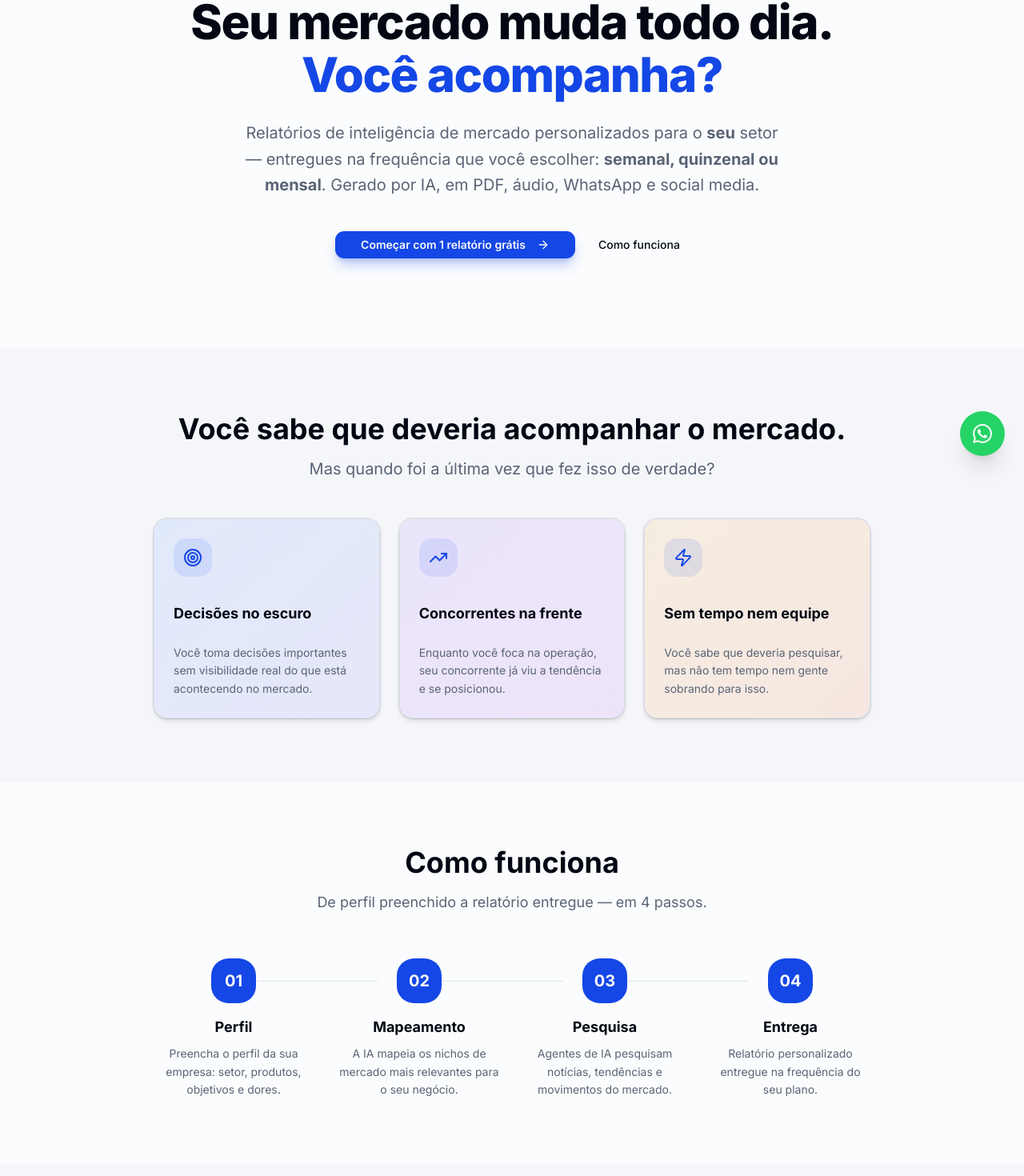
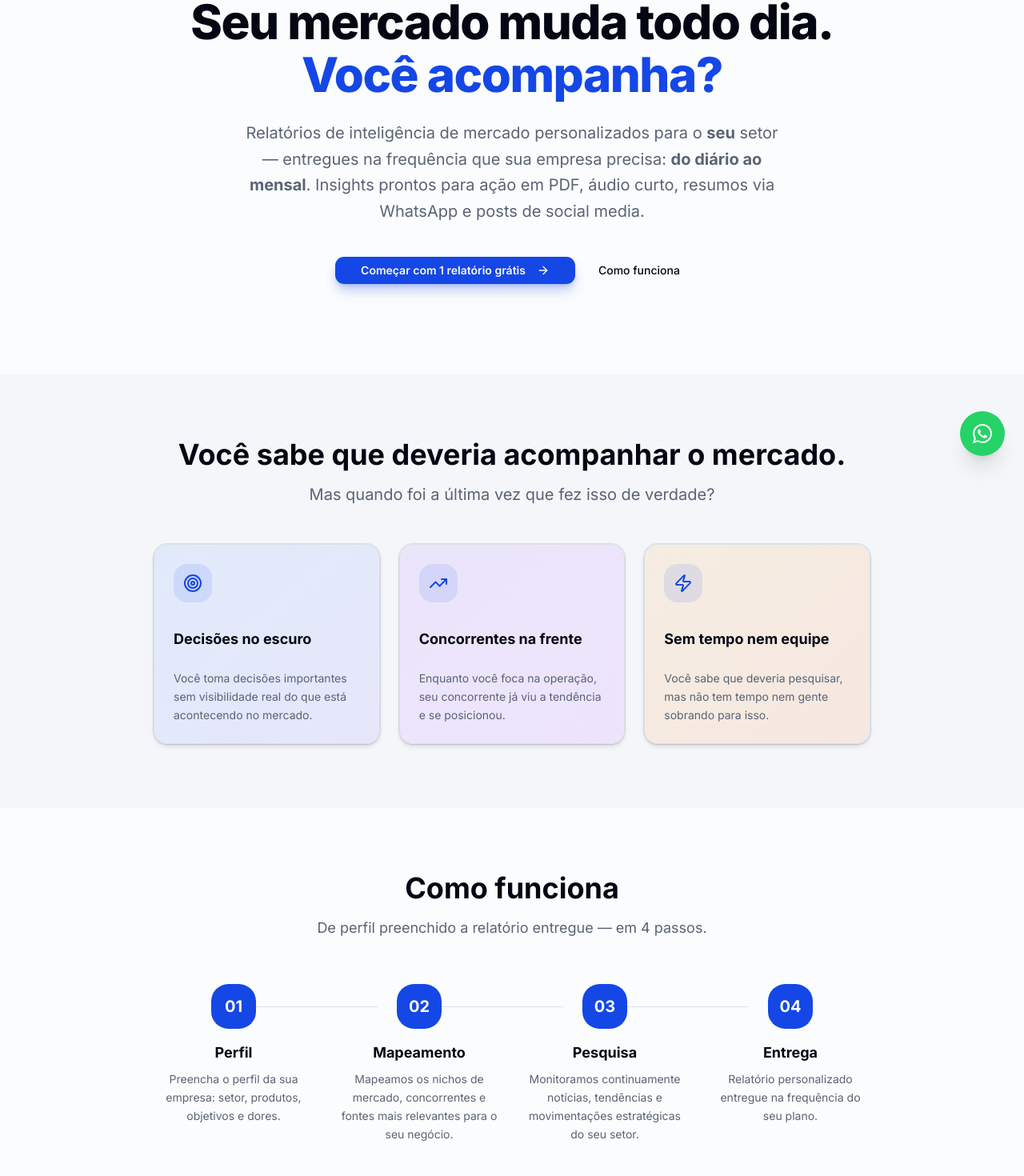
Before and after one commit to Gustavogm9/guilds-intelligence, a Next.js app in the folder web/: page / in a window 1280 px wide. Shown: the part 206-1676 px from the top of the page at 80% size. Built offline with nearby package versions, Linux system fonts and the light colour scheme.

Commit message:
fix(landing): remove AI references in how it works section to focus on benefits

```diff
--- a/web/src/app/page.tsx
+++ b/web/src/app/page.tsx
@@ -511,9 +511,9 @@ export default function LandingPage() {
             className="text-lg sm:text-xl text-muted-foreground max-w-2xl mx-auto mb-10 leading-relaxed"
           >
             Relatórios de inteligência de mercado personalizados para o{" "}
-            <strong>seu</strong> setor — entregues na frequência que você
-            escolher: <strong>semanal, quinzenal ou mensal</strong>. Gerado por
-            IA, em PDF, áudio, WhatsApp e social media.
+            <strong>seu</strong> setor — entregues na frequência que sua empresa
+            precisa: <strong>do diário ao mensal</strong>. Insights prontos
+            para ação em PDF, áudio curto, resumos via WhatsApp e posts de social media.
           </motion.p>
           <motion.div
             initial={{ opacity: 0, y: 20 }}
@@ -604,12 +604,12 @@ export default function LandingPage() {
               {
                 step: "02",
                 title: "Mapeamento",
-                desc: "A IA mapeia os nichos de mercado mais relevantes para o seu negócio.",
+                desc: "Mapeamos os nichos de mercado, concorrentes e fontes mais relevantes para o seu negócio.",
               },
               {
                 step: "03",
                 title: "Pesquisa",
-                desc: "Agentes de IA pesquisam notícias, tendências e movimentos do mercado.",
+                desc: "Monitoramos continuamente notícias, tendências e movimentações estratégicas do seu setor.",
               },
               {
                 step: "04",
```
